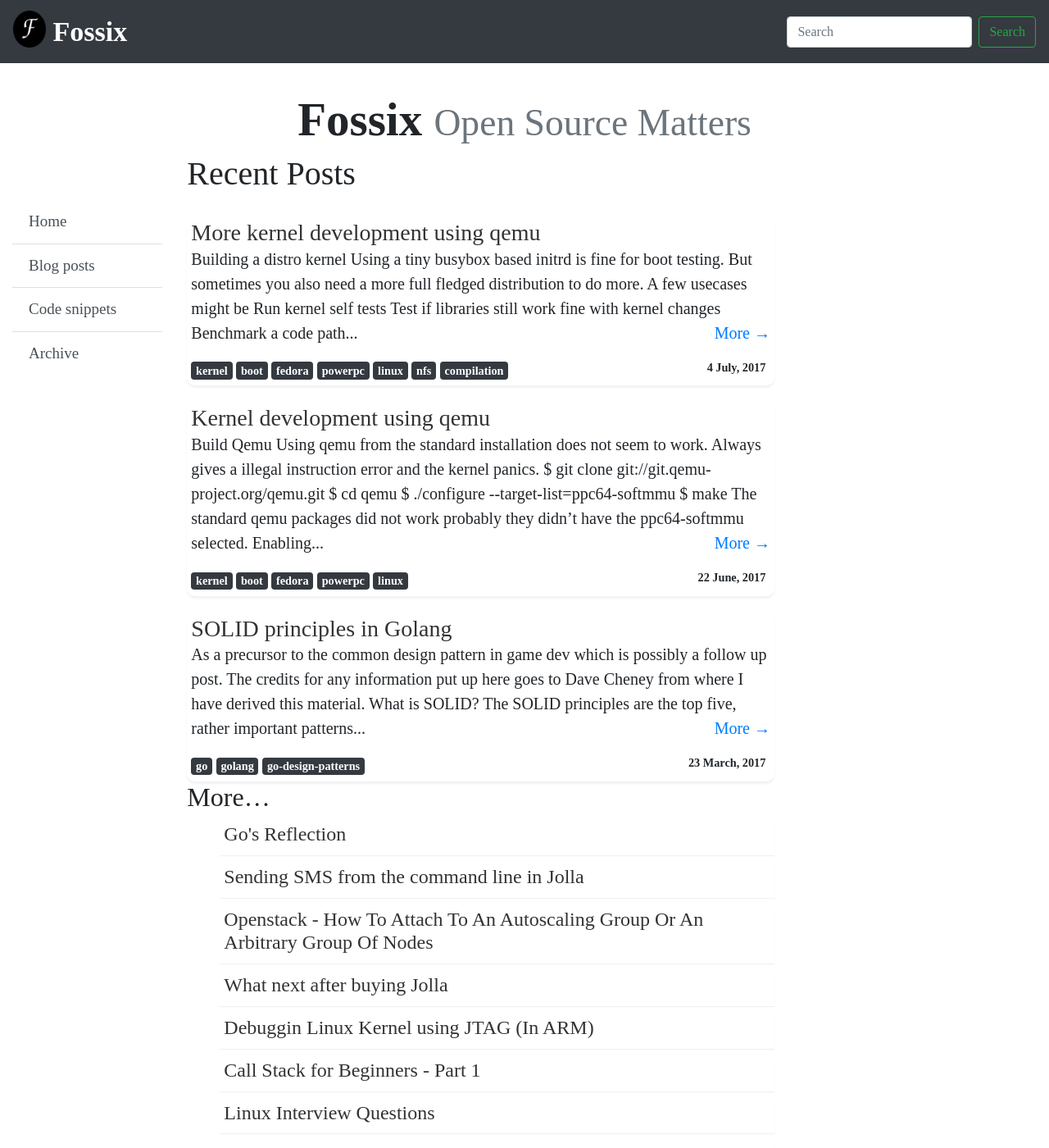
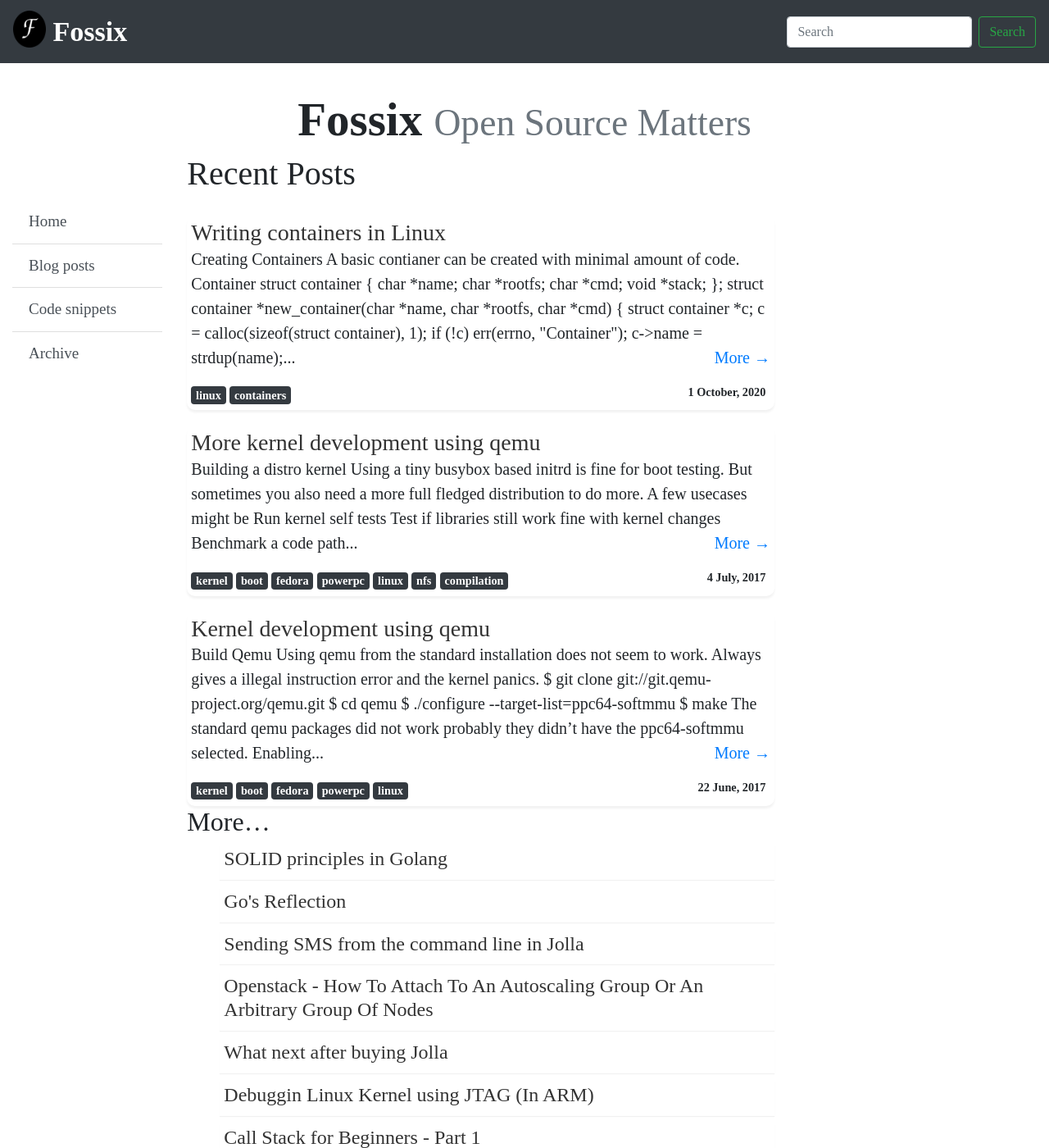
Before and after one commit to fossix/fossix.github.io, a Jekyll site: the page built from index.md, in a window 1280 px wide and 1400 px high. Shown: the whole window at 82% size. Built offline with Jekyll 4.4.1, drawn with Linux system fonts in a browser that asks for light colours; nearby versions of some CDN libraries; some web fonts are replaced; some of the changed text lies outside the part shown.

Commit message:
posts: Add a new article on containers
Signed-off-by: Santosh Sivaraj <santosh@fossix.org>

````diff
--- a/Gemfile
+++ b/Gemfile
@@ -1,6 +1,6 @@
 source "https://rubygems.org"
 
-# gem "jekyll", ">= 3.8.3"
+gem "jekyll"
 
 group :jekyll_plugins do
   gem "jekyll-sitemap"
@@ -11,7 +11,7 @@ group :jekyll_plugins do
 end
 
 group :jekyll_plugins do
-  gem "jekyll-feed", "~> 0.6"
+  gem "jekyll-feed"
 end
 
 gem "github-pages", group: :jekyll_plugins
--- /dev/null
+++ b/_posts/2020-10-01-Cointainers.md
@@ -0,0 +1,91 @@
+---
+layout: post
+title:  "Writing containers in Linux"
+excerpt: "Literate programming attempt of writing containers"
+date:   2020-10-01 10:28:45 +0530
+categories: articles
+tags: [linux, containers]
+author: santosh
+---
+
+## Creating Containers
+A basic contianer can be created with minimal amount of code.
+
+### Container
+
+```c
+struct container {
+	char *name;
+	char *rootfs;
+	char *cmd;
+	void *stack;
+};
+
+struct container *new_container(char *name, char *rootfs, char *cmd)
+{
+	struct container *c;
+
+	c = calloc(sizeof(struct container), 1);
+	if (!c)
+		err(errno, "Container");
+
+	c->name = strdup(name);
+	c->rootfs = strdup(rootfs);
+	c->cmd = strdup(cmd);
+
+	if (!c->name || !c->rootfs || !c->cmd)
+		err(errno, "Container");
+
+	return c;
+}
+```
+
+### Cloning Process
+
+Clone process using the \`clone\` system call with the appropriate namespace
+flags to create a new namespace for the contianer.
+
+```c
+#define STACK_SIZE (1024 * 1024)
+
+int run_container(struct container *c)
+{
+	int pid;
+
+	/* We will add the network namespace later */
+	int cloneflags = CLONE_NEWPID|CLONE_NEWNS|CLONE_NEWUTS|CLONE_NEWIPC;
+	cloneflags |= SIGCHLD;
+
+	c->stack = malloc(STACK_SIZE);
+	if (!c->stack)
+		err(errno, "Stack creation");
+
+	printf("Cloning\n");
+	pid = clone(_container_exec, c->stack + STACK_SIZE, cloneflags, (void *) c);
+	if (pid == -1)
+		err(errno, "Clone");
+
+	printf("Cloned\n");
+
+	return pid;
+}
+```
+
+### Change root filesystem
+
+```c
+    if (chroot(c->rootfs) == -1)
+            err(errno, "chroot");
+
+    if (chdir(c->rootfs) == -1)
+            err(errno, "chdir");
+
+    /* mount proc so we can run `ps` etc */
+    if (mount("proc", "/proc", "proc", 0, NULL) == -1)
+            err(errno, "mount");
+```
+
+<!-- ### Change memory, cpu, network limits using cgroups -->
+
+
+<!-- ### Execute the main container process -->
````
Also changed, not shown: _posts/2018-12-22-haskool.md (+1 -1 lines).
